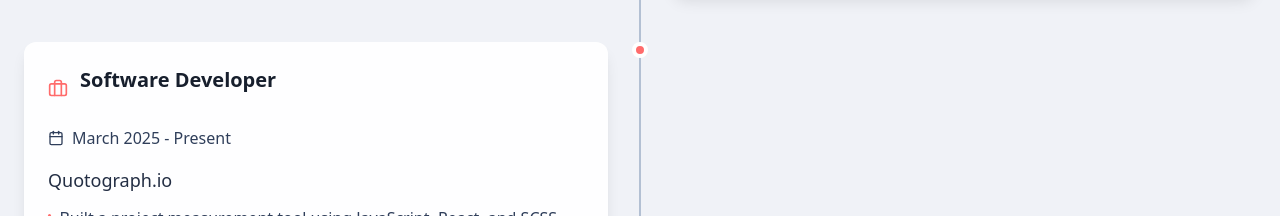
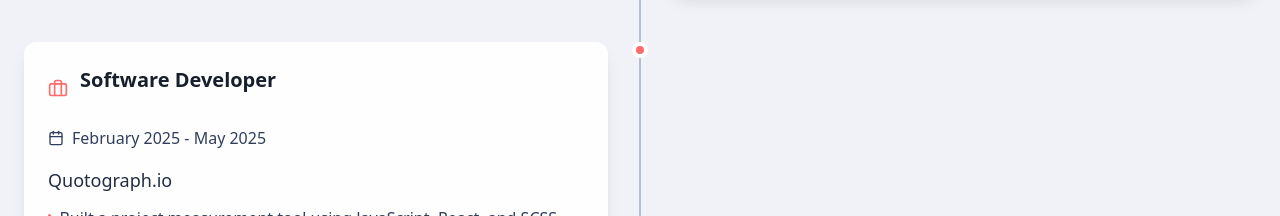
Before and after one commit to Juny7736/junseohanPW, a React (Vite) app in the folder junseohanPW/: page / in a window 1280 px wide. Shown: the part 4840-5056 px from the top of the page. Built offline with nearby package versions, Linux system fonts and the light colour scheme.

Commit message:
updated text on experience

```diff
--- a/junseohanPW/src/components/sections/Experience.tsx
+++ b/junseohanPW/src/components/sections/Experience.tsx
@@ -56,7 +56,7 @@ const experiences: ExperienceItem[] = [
   {
     title: "Software Developer",
     company: "Quotograph.io",
-    period: "March 2025 - Present",
+    period: "February 2025 - May 2025",
     description: [
       "Built a project measurement tool using JavaScript, React, and SCSS, helping companies improve project estimation accuracy by 30% and reduce planning time by 20%.",
       "Developed 15+ responsive, scalable UI components with React and SCSS to streamline estimation workflows, increasing user task efficiency by 25%",
```
